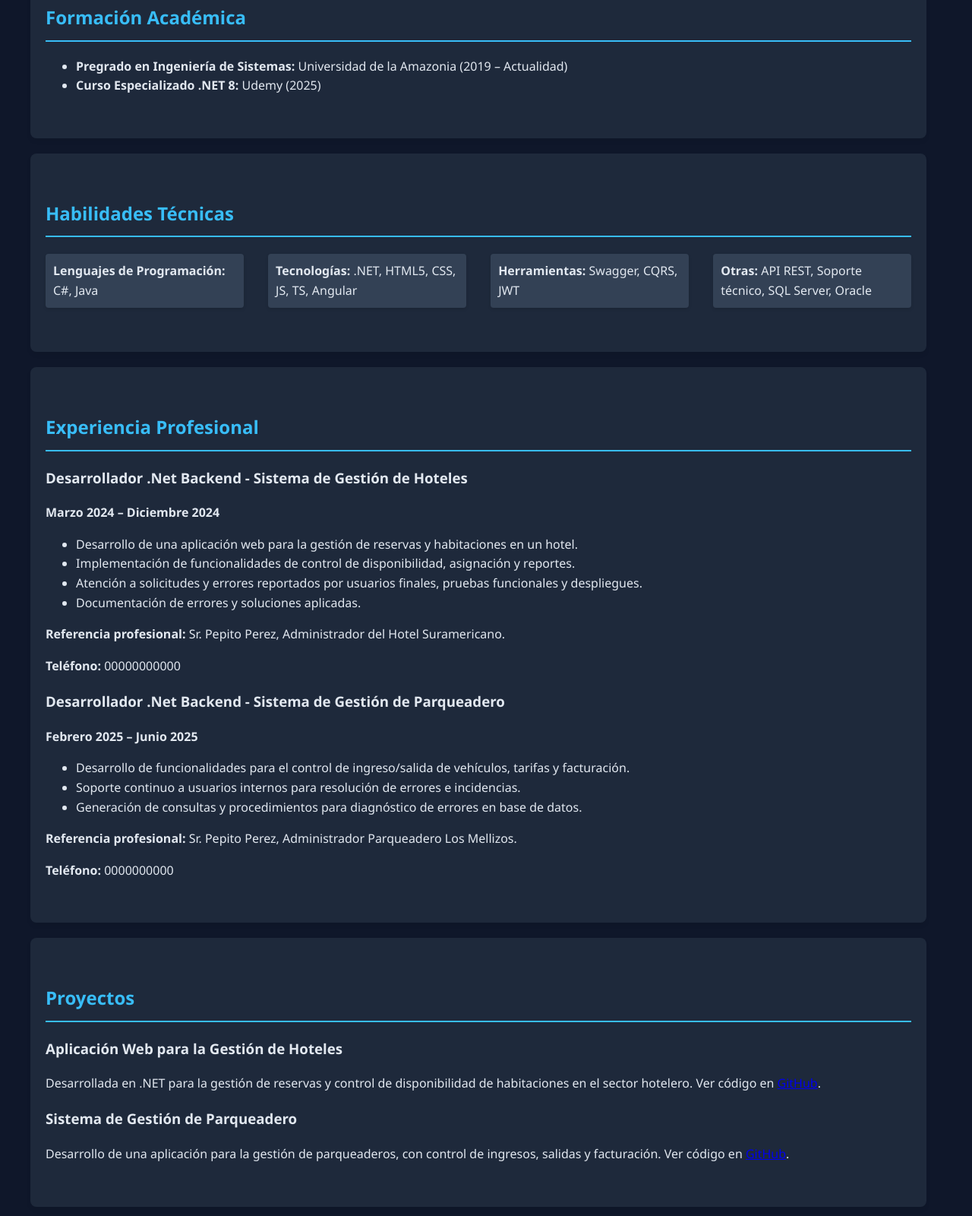
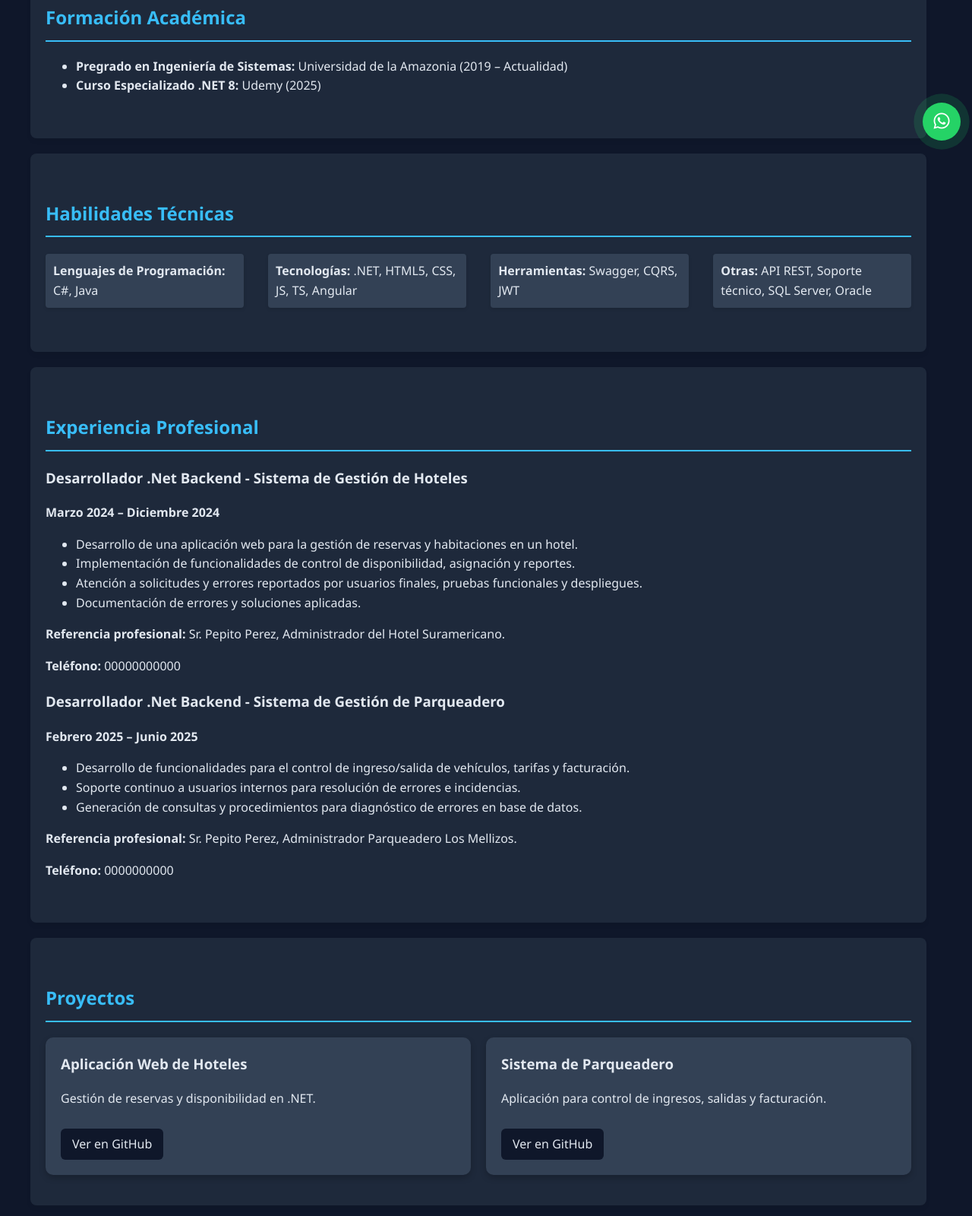
Before and after one commit to Ronny2321/Portafolio, a plain HTML site: page index.html in a window 1280 px wide. Shown: the part 600-2200 px from the top of the page at 76% size. Drawn offline with Linux system fonts and the light colour scheme.

Commit message:
Se mejoro el diseño completo de la pagina web

```diff
--- a/css/styles.css
+++ b/css/styles.css
@@ -8,11 +8,11 @@ body {
 }
 
 header {
-    background-color: #1E293B;
+    background: linear-gradient(90deg, #0F172A, #1E293B);
     color: #E2E8F0;
     padding: 20px 0;
     text-align: center;
-    box-shadow: 0 2px 5px rgba(0, 0, 0, 0.2);
+    box-shadow: 0 2px 5px rgba(0, 0, 0, 0.3);
 }
 
 .header-content {
@@ -22,30 +22,19 @@ header {
     flex-wrap: wrap;
 }
 
-.header-content.udla {
-    display: flex;
-    align-items: center;
-    justify-content: center;
-    flex-wrap: wrap;
-}
-
-.institucion-image {
-    width: 200px;
-    height: 200px;
-    background: white;
-    border-radius: 50%;
-    margin-right: 20px;
-    object-fit: fill;
-    border: 3px solid #fff;
-}
-
 .profile-image {
     width: 150px;
     height: 150px;
     border-radius: 50%;
     margin-right: 20px;
     object-fit: cover;
-    border: 3px solid #fff;
+    border: 3px solid #38BDF8;
+    box-shadow: 0 0 15px rgba(56, 189, 248, 0.6);
+    transition: transform 0.3s ease;
+}
+
+.profile-image:hover {
+    transform: scale(1.05);
 }
 
 header h1 {
@@ -166,6 +155,46 @@ main {
     color: #0F172A;
 }
 
+.proyectos-grid {
+    display: grid;
+    grid-template-columns: repeat(auto-fit, minmax(280px, 1fr));
+    gap: 20px;
+}
+
+.card {
+    background: #334155;
+    padding: 20px;
+    border-radius: 10px;
+    box-shadow: 0 4px 8px rgba(0, 0, 0, 0.2);
+    transition: transform 0.3s ease, box-shadow 0.3s ease;
+}
+
+.card:hover {
+    transform: translateY(-8px);
+    box-shadow: 0 8px 16px rgba(0, 0, 0, 0.4);
+    background: #38BDF8;
+    color: #0F172A;
+}
+
+.card h3 {
+    margin-top: 0;
+}
+
+.btn {
+    display: inline-block;
+    margin-top: 10px;
+    padding: 8px 15px;
+    background: #0F172A;
+    color: #E2E8F0;
+    text-decoration: none;
+    border-radius: 6px;
+    transition: background 0.3s ease;
+}
+
+.btn:hover {
+    background: #1E293B;
+}
+
 footer {
     background-color: #1E293B;
     color: #38BDF8;
@@ -175,30 +204,32 @@ footer {
 }
 
 .boton {
-    width: 35px;
-    height: 35px;
+    width: 50px;
+    height: 50px;
     background-color: #25D366;
-    color: white;
     display: flex;
     justify-content: center;
     align-items: center;
     position: fixed;
-    right: 3px;
-    top: 50%;
+    right: 15px;
+    bottom: 15px;
     border-radius: 50%;
+    box-shadow: 0 4px 10px rgba(0,0,0,0.3);
+    animation: pulse 1.5s infinite;
+    cursor: pointer;
     border: none;
-    outline: none;
 }
 
 .boton a {
     color: white;
-    font-size: 20px;
+    font-size: 24px;
     text-decoration: none;
 }
 
-.boton:hover {
-    background-color: #25D366;
-    transform: scale(1.1);
+@keyframes pulse {
+    0% { box-shadow: 0 0 0 0 rgba(37, 211, 102, 0.7); }
+    70% { box-shadow: 0 0 0 15px rgba(37, 211, 102, 0); }
+    100% { box-shadow: 0 0 0 0 rgba(37, 211, 102, 0); }
 }
 
 .menu-toggle {
--- a/index.html
+++ b/index.html
@@ -98,18 +98,18 @@
 
             <section id="proyectos" class="section">
                 <h2>Proyectos</h2>
-                <div class="proyecto">
-                    <h3>Aplicación Web para la Gestión de Hoteles</h3>
-                    <p>Desarrollada en .NET para la gestión de reservas y control de disponibilidad de habitaciones en
-                        el sector hotelero. Ver código en <a href="https://github.com/Ronny2321/Hotel"
-                            target="_blank">GitHub</a>.</p>
-                </div>
-                <div class="proyecto">
-                    <h3>Sistema de Gestión de Parqueadero</h3>
-                    <p>Desarrollo de una aplicación para la gestión de parqueaderos, con control de ingresos, salidas y
-                        facturación. Ver código en <a href="https://github.com/Ronny2321/WebServiceRSC"
-                            target="_blank">GitHub</a>.
-                    </p>
+                <div class="proyectos-grid">
+                    <div class="card">
+                        <h3>Aplicación Web de Hoteles</h3>
+                        <p>Gestión de reservas y disponibilidad en .NET.</p>
+                        <a href="https://github.com/Ronny2321/Hotel" target="_blank" class="btn">Ver en GitHub</a>
+                    </div>
+                    <div class="card">
+                        <h3>Sistema de Parqueadero</h3>
+                        <p>Aplicación para control de ingresos, salidas y facturación.</p>
+                        <a href="https://github.com/Ronny2321/WebServiceRSC" target="_blank" class="btn">Ver en
+                            GitHub</a>
+                    </div>
                 </div>
             </section>
         </main>
--- a/js/menu.js
+++ b/js/menu.js
@@ -4,3 +4,10 @@ const menu = document.getElementById('menu');
 toggle.addEventListener('click', () => {
     menu.classList.toggle('show');
 });
+
+const links = document.querySelectorAll('#menu li a');
+links.forEach(link => {
+    link.addEventListener('click', () => {
+        menu.classList.remove('show');
+    });
+});
```
